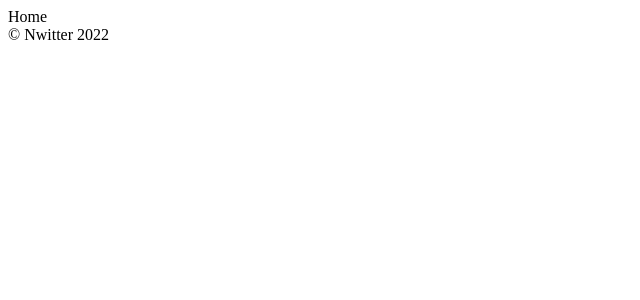
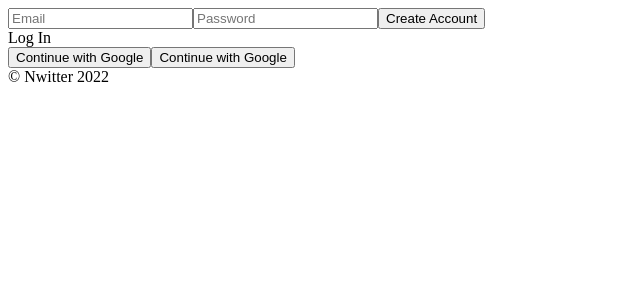
Before and after one commit to Leegeonmin/nwitter, a React (Create React App) app: page /#/ in a window 1280 px wide. Shown: the top 300 px of the page, without its empty margins (0-640 px from the left). Built offline with nearby package versions, Linux system fonts and the light colour scheme; no server answers.

Commit message:
feat: 이메일 ,비밀번호 로그인 ,회원가입 기능 구현

```diff
--- a/src/FbInstance.js
+++ b/src/FbInstance.js
@@ -1,7 +1,6 @@
 // Import the functions you need from the SDKs you need
 import { initializeApp } from "firebase/app";
-import { getAuth} from "firebase/auth";
-import { useState } from "react";
+import { getAuth } from "firebase/auth";
 // TODO: Add SDKs for Firebase products that you want to use
 // https://firebase.google.com/docs/web/setup#available-libraries
 
@@ -12,7 +11,7 @@
   projectId: process.env.REACT_APP_PROJECT_ID,
   storageBucket: process.env.REACT_APP_STORAGE_BUCKET,
   messagingSenderId: process.env.REACT_APP_MESSAGIN_ID,
-  appId: process.env.REACT_APP_APP_ID
+  appId: process.env.REACT_APP_APP_ID,
 };
 
 // Initialize Firebase
--- a/src/components/App.js
+++ b/src/components/App.js
@@ -1,13 +1,23 @@
-import React, { useState } from "react";
+import React, { useEffect, useState } from "react";
 import AppRouter from "./Router";
 import { authService } from "../FbInstance";
 
 function App() {
-  const [isLoggedIn, setIsLoggedIn] = useState(true);
-
+  const [init, setInit] = useState(false);
+  const [isLoggedIn, setIsLoggedIn] = useState(false);
+  useEffect(() => {
+    authService.onAuthStateChanged((user) => {
+      if (user) {
+        setIsLoggedIn(true);
+      } else {
+        setIsLoggedIn(false);
+      }
+      setInit(true);
+    });
+  }, []);
   return (
     <>
-      <AppRouter isLoggedIn={isLoggedIn} />
+      {init ? <AppRouter isLoggedIn={isLoggedIn} /> : "initializing..."}
 
       <footer>&copy; Nwitter {new Date().getFullYear()} </footer>
     </>
--- a/src/routes/Auth.js
+++ b/src/routes/Auth.js
@@ -1,4 +1,80 @@
-import React from "react";
+import { authService } from "FbInstance";
+import {
+  createUserWithEmailAndPassword,
+  signInWithEmailAndPassword,
+} from "firebase/auth";
+import React, { useState } from "react";
 
-const Auth = () => <span>Auth</span>;
-export default  Auth;
+const Auth = () => {
+  const [email, setEmail] = useState("");
+  const [password, setPassword] = useState("");
+  const [newAccount, setNetAccount] = useState(true);
+  const [error, setError] = useState("");
+  const onChange = (event) => {
+    switch (event.target.name) {
+      case "email":
+        setEmail(event.target.value);
+        break;
+      case "password":
+        setPassword(event.target.value);
+        break;
+    }
+  };
+  const onSubmit = async (event) => {
+    event.preventDefault();
+    try {
+      let data;
+      if (newAccount) {
+        //새로운 계정만들기
+        data = await createUserWithEmailAndPassword(
+          authService,
+          email,
+          password
+        );
+      } else {
+        //로그인
+        data = await signInWithEmailAndPassword(authService, email, password);
+      }
+      console.log(data);
+    } catch (error) {
+      setError(error.message);
+    }
+  };
+  const toggleAccount = () => setNetAccount((prev) => !prev);
+  return (
+    <div>
+      <form onSubmit={onSubmit}>
+        <input
+          name="email" //form data를 보낼 때 구분
+          type="text"
+          placeholder="Email"
+          required
+          value={email}
+          onChange={onChange}
+        ></input>
+        <input
+          name="password"
+          type="password"
+          placeholder="Password"
+          required
+          value={password}
+          onChange={onChange}
+          autoComplete="off"
+        ></input>
+        <input
+          type="submit"
+          value={newAccount ? "Create Account" : "Log In"}
+        ></input>
+        {error}
+      </form>
+      <span onClick={toggleAccount}>
+        {newAccount ? "Log In" : "Create Account"}
+      </span>
+      <div>
+        <button>Continue with Google</button>
+        <button>Continue with Google</button>
+      </div>
+    </div>
+  );
+};
+export default Auth;
```
